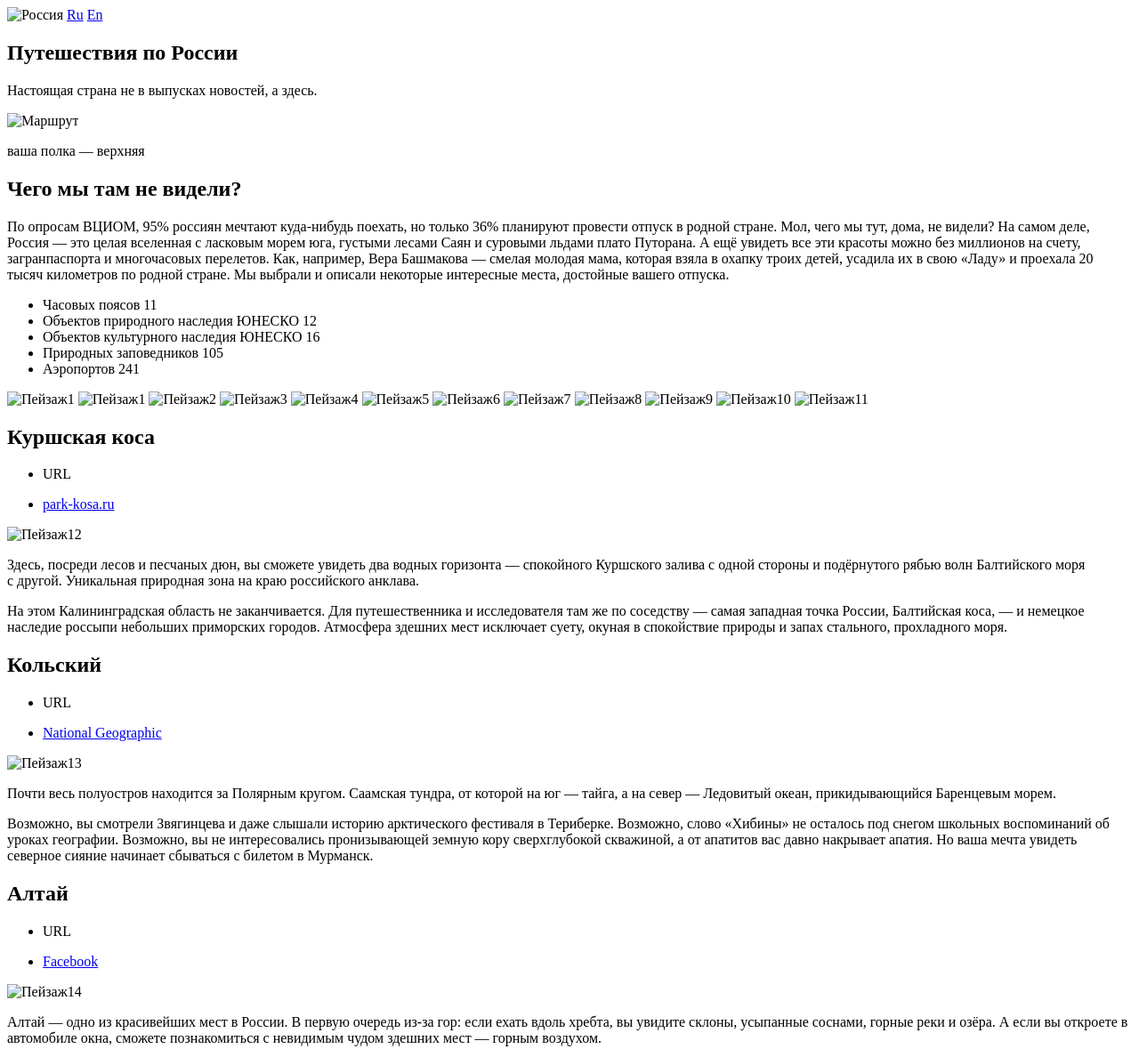
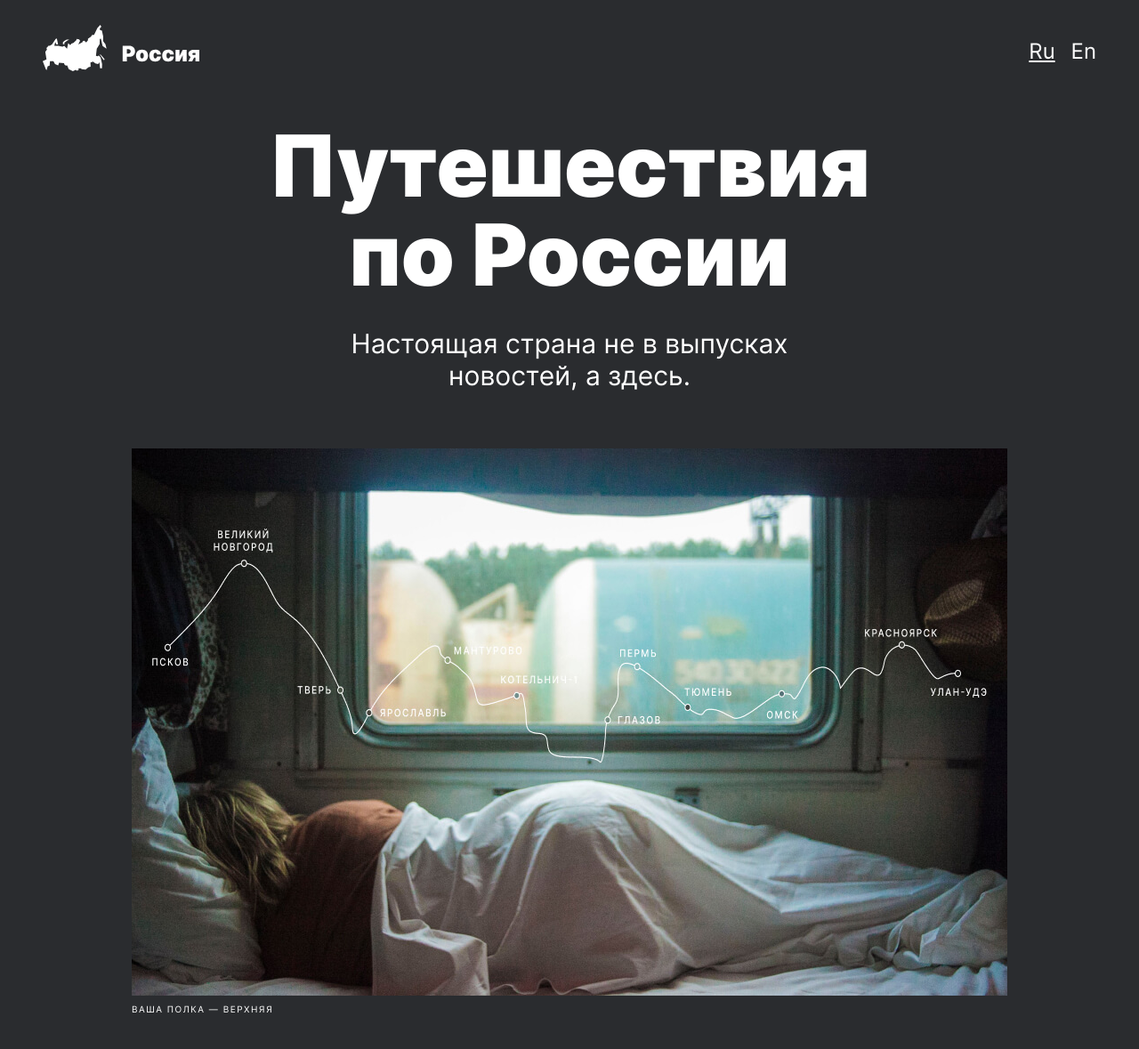
Before and after one commit to Staskasnz/russian-travel, a plain HTML site: page index.html in a window 1280 px wide. Shown: the top 1179 px of the page at 89% size. Drawn offline with Linux system fonts and the light colour scheme; the site is published under a folder, as on GitHub Pages, so addresses that start at the root find nothing; files whose address does not match are found by name.

Commit message:
прака

```diff
--- a/index.html
+++ b/index.html
@@ -5,14 +5,14 @@
     <meta charset="UTF-8">
     <meta http-equiv="X-UA-Compatible" content="IE=edge">
     <meta name="viewport" content="width=device-width, initial-scale=1.0">
-    <link rel="stylesheet" href="/pages/index.css">
+    <link rel="stylesheet" href="pages/index.css">
     <title>Russian travelers</title>
 </head>
 
 <body class="page">
     <div class="page__container">
         <section class="header">
-            <img src="../images/__logo.svg" alt="Россия" class="header__logo">
+            <img src="images/__logo.svg" alt="Россия" class="header__logo">
             <a href="#" class="header__lang-link link">Ru</a>
             <a href="#" class="header__lang-link link">En</a>
         </section>
@@ -20,7 +20,7 @@
             <section class="lead">
                 <h1 class="lead__title">Путешествия по&nbsp;России</h1>
                 <p class="lead__subtitle">Настоящая страна не в выпусках новостей, а здесь.</p>
-                <img src="/images/__image.jpg" alt="Маршрут" class="lead__image">
+                <img src="images/__image.jpg" alt="Маршрут" class="lead__image">
                 <p class="lead__caption">ваша полка — верхняя</p>
             </section>
             <section class="intro">
@@ -42,18 +42,18 @@
                 </ul>
             </section>
             <section class="photo-grid">
-                <img src="/images/__item.jpg" alt="Пейзаж1" class="photo-grid__item">
-                <img src="/images/__item(1).jpg" alt="Пейзаж1" class="photo-grid__item">
-                <img src="/images/__item(2).jpg" alt="Пейзаж2" class="photo-grid__item">
-                <img src="/images/__item(3).jpg" alt="Пейзаж3" class="photo-grid__item">
-                <img src="/images/__item(4).jpg" alt="Пейзаж4" class="photo-grid__item">
-                <img src="/images/__item(5).jpg" alt="Пейзаж5" class="photo-grid__item">
-                <img src="/images/__item(6).jpg" alt="Пейзаж6" class="photo-grid__item">
-                <img src="/images/__item(7).jpg" alt="Пейзаж7" class="photo-grid__item">
-                <img src="/images/__item(8).jpg" alt="Пейзаж8" class="photo-grid__item">
-                <img src="/images/__item(9).jpg" alt="Пейзаж9" class="photo-grid__item">
-                <img src="/images/__item(10).jpg" alt="Пейзаж10" class="photo-grid__item">
-                <img src="/images/__item(11).jpg" alt="Пейзаж11" class="photo-grid__item">
+                <img src="images/__item.jpg" alt="Пейзаж1" class="photo-grid__item">
+                <img src="images/__item(1).jpg" alt="Пейзаж1" class="photo-grid__item">
+                <img src="images/__item(2).jpg" alt="Пейзаж2" class="photo-grid__item">
+                <img src="images/__item(3).jpg" alt="Пейзаж3" class="photo-grid__item">
+                <img src="images/__item(4).jpg" alt="Пейзаж4" class="photo-grid__item">
+                <img src="images/__item(5).jpg" alt="Пейзаж5" class="photo-grid__item">
+                <img src="images/__item(6).jpg" alt="Пейзаж6" class="photo-grid__item">
+                <img src="images/__item(7).jpg" alt="Пейзаж7" class="photo-grid__item">
+                <img src="images/__item(8).jpg" alt="Пейзаж8" class="photo-grid__item">
+                <img src="images/__item(9).jpg" alt="Пейзаж9" class="photo-grid__item">
+                <img src="images/__item(10).jpg" alt="Пейзаж10" class="photo-grid__item">
+                <img src="images/__item(11).jpg" alt="Пейзаж11" class="photo-grid__item">
             </section>
             <sectoin class="places">
                 <div class="place">
@@ -67,7 +67,7 @@
                         </li>
                     </ul>
 
-                    <img src="/images/__image(1).jpg" alt="Пейзаж12" class="place__image">
+                    <img src="images/__image(1).jpg" alt="Пейзаж12" class="place__image">
                     <div class="paragraph">
                         <p class="place__paragraph">Здесь, посреди лесов и&nbsp;песчаных дюн, вы&nbsp;сможете увидеть
                             два водных горизонта&nbsp;&mdash; спокойного Куршского залива с&nbsp;одной стороны
@@ -91,7 +91,7 @@
                                 class="place__website__link link" target="_blank">National Geographic</a></li>
                     </ul>
 
-                    <img src="/images/__image(2)(1).jpg" alt="Пейзаж13" class="place__image">
+                    <img src="images/__image(2)(1).jpg" alt="Пейзаж13" class="place__image">
                     <div class="paragraph">
                         <p class="place__paragraph">Почти весь полуостров находится за Полярным кругом. Саамская тундра,
                             от которой на юг —
@@ -114,7 +114,7 @@
                                 class="place__website__link link" target="_blank">Facebook</a></li>
                     </ul>
 
-                    <img src="/images/__image(3)(1).jpg" alt="Пейзаж14" class="place__image">
+                    <img src="images/__image(3)(1).jpg" alt="Пейзаж14" class="place__image">
                     <div class="paragraph">
                         <p class="place__paragraph">Алтай — одно из красивейших мест в России.
                             В первую очередь из-за гор: если ехать вдоль хребта, вы увидите склоны, усыпанные соснами,
@@ -136,7 +136,7 @@
                                 target="_blank">https://vk.com/baikalmile</a></li>
                     </ul>
 
-                    <img src="/images/__image(4)(1).jpg" alt="Пейзаж15" class="place__image">
+                    <img src="images/__image(4)(1).jpg" alt="Пейзаж15" class="place__image">
                     <div class="paragraph">
                         <p class="place__paragraph">Всем известен Байкал как крупнейшее озеро
                             в мире. Многие также знают, что это самый большой источник пресной воды и одно из
@@ -158,7 +158,7 @@
                                 target="_blank">http://vodlozero.ru/</a></li>
                     </ul>
 
-                    <img src="/images/__image(5)(1).jpg" alt="Пейзаж16" class="place__image">
+                    <img src="images/__image(5)(1).jpg" alt="Пейзаж16" class="place__image">
                     <div class="paragraph">
                         <p class="place__paragraph">Сибирь заканчивается не на Урале, а в Карелии: образующая тайгу
                             сибирская лиственница не растёт западнее Водлозера. Зато здесь она вымахивает на 30 метров —
```
